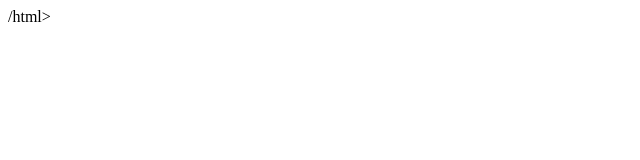
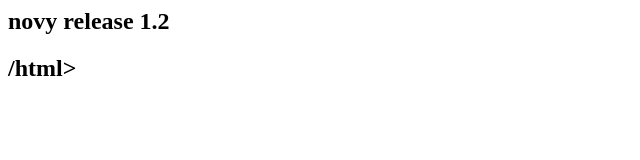
Before and after one commit to poplasm/test, a plain HTML site: page web/index.html in a window 1280 px wide. Shown: the whole page, without its empty margins (0-640 px from the left). Drawn offline with Linux system fonts and the light colour scheme.

Commit message:
new release 1.2

```diff
--- a/web/index.html
+++ b/web/index.html
@@ -2,5 +2,6 @@
 <head>
 </head>
 <body>
+<h2>novy release 1.2 <h2>
 </body>
 /html>
```
